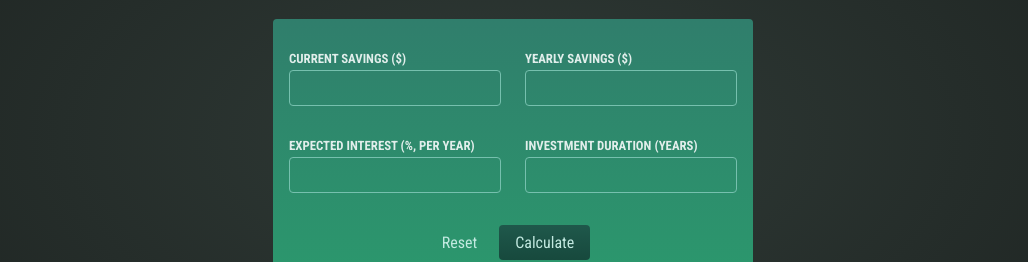
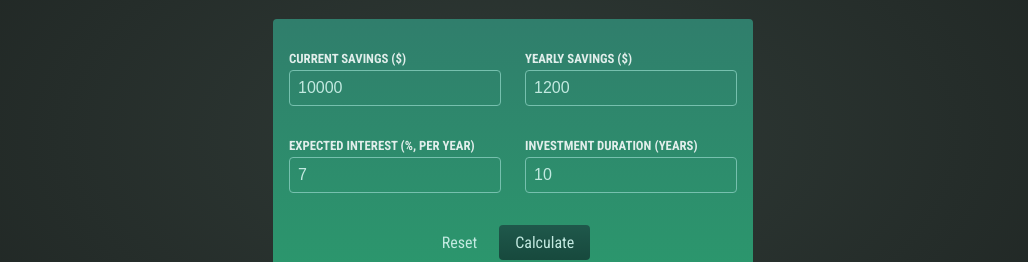
Before and after one commit to yennnny/investment-calculator, a React (Create React App) app: page / in a window 1280 px wide. Shown: the part 207-469 px from the top of the page, without its empty margins (127-1155 px from the left). Built offline with nearby package versions, Linux system fonts and the light colour scheme.

Commit message:
feat: 상태관리가 필요한 것useState로 빼기

```diff
--- a/src/components/CalculatorForm.jsx
+++ b/src/components/CalculatorForm.jsx
@@ -1,7 +1,14 @@
 import { useState } from 'react';
 
+const initialInputState = {
+  'current-savings': 10000,
+  'yearly-contribution': 1200,
+  'expected-return': 7,
+  duration: 10,
+};
+
 const CalculatorForm = () => {
-  const [inputState, setInputState] = useState({});
+  const [inputState, setInputState] = useState(initialInputState);
 
   const handleInlutChanges = (e) => {
     setInputState({
@@ -10,7 +17,9 @@ const CalculatorForm = () => {
     });
   };
 
-  const handleReset = () => {};
+  const handleReset = () => {
+    setInputState(initialInputState);
+  };
 
   const handleSubmit = (e) => {
     e.preventDefault(); //submit 버튼을 눌렀을때 페이지가 리로드 되는 것을 멈추기
@@ -22,17 +31,19 @@ const CalculatorForm = () => {
         <p>
           <label htmlFor="current-savings">Current Savings ($)</label>
           <input
+            onChange={handleInlutChanges}
+            value={inputState['current-savings']}
             type="number"
             id="current-savings"
-            onChange={handleInlutChanges}
           />
         </p>
         <p>
           <label htmlFor="yearly-contribution">Yearly Savings ($)</label>
           <input
+            onChange={handleInlutChanges}
+            value={inputState['yearly-contribution']}
             type="number"
             id="yearly-contribution"
-            onChange={handleInlutChanges}
           />
         </p>
       </div>
@@ -42,14 +53,20 @@ const CalculatorForm = () => {
             Expected Interest (%, per year)
           </label>
           <input
+            onChange={handleInlutChanges}
+            value={inputState['expected-return']}
             type="number"
             id="expected-return"
-            onChange={handleInlutChanges}
           />
         </p>
         <p>
           <label htmlFor="duration">Investment Duration (years)</label>
-          <input type="number" id="duration" onChange={handleInlutChanges} />
+          <input
+            onChange={handleInlutChanges}
+            value={inputState['duration']}
+            type="number"
+            id="duration"
+          />
         </p>
       </div>
       <p className="actions">
```
